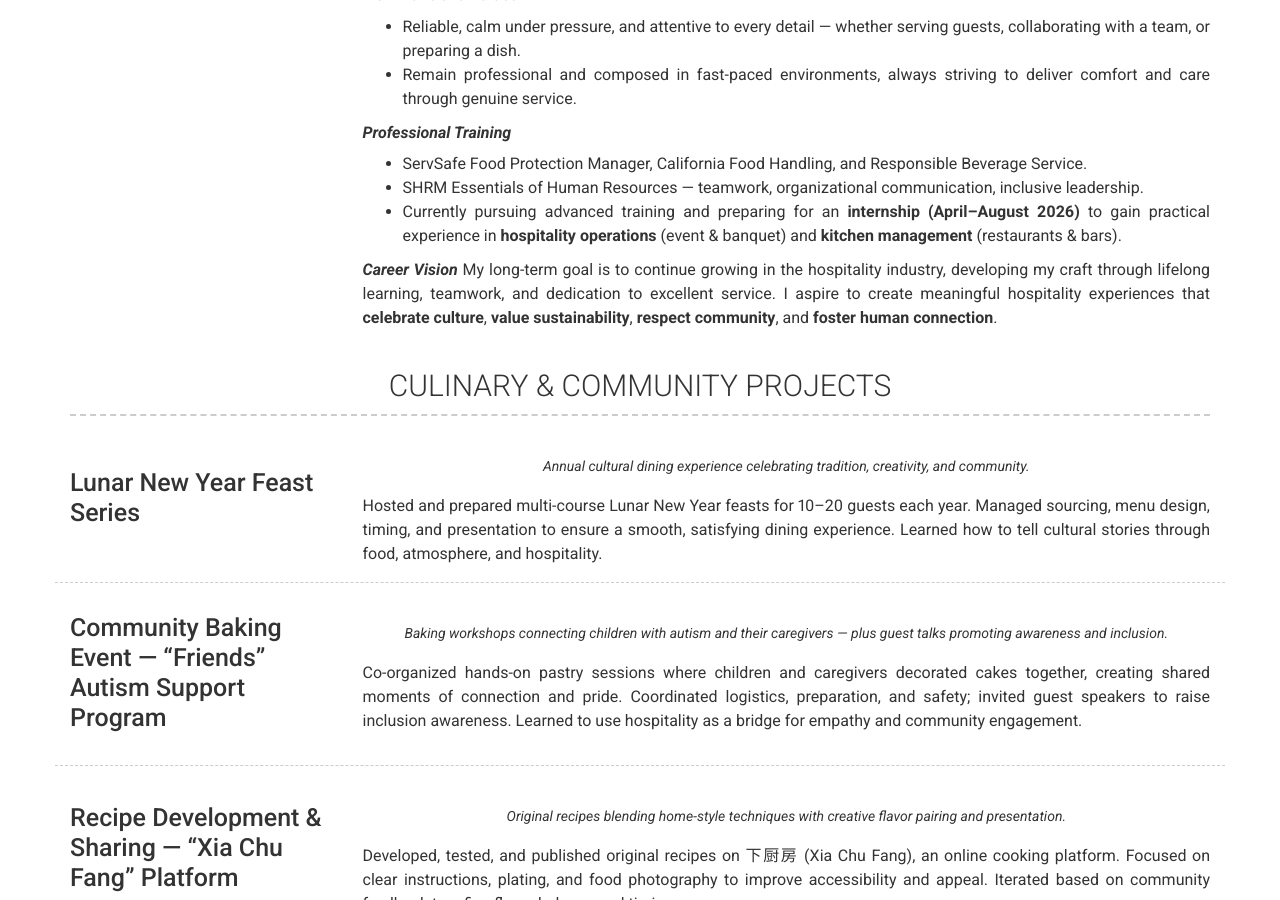
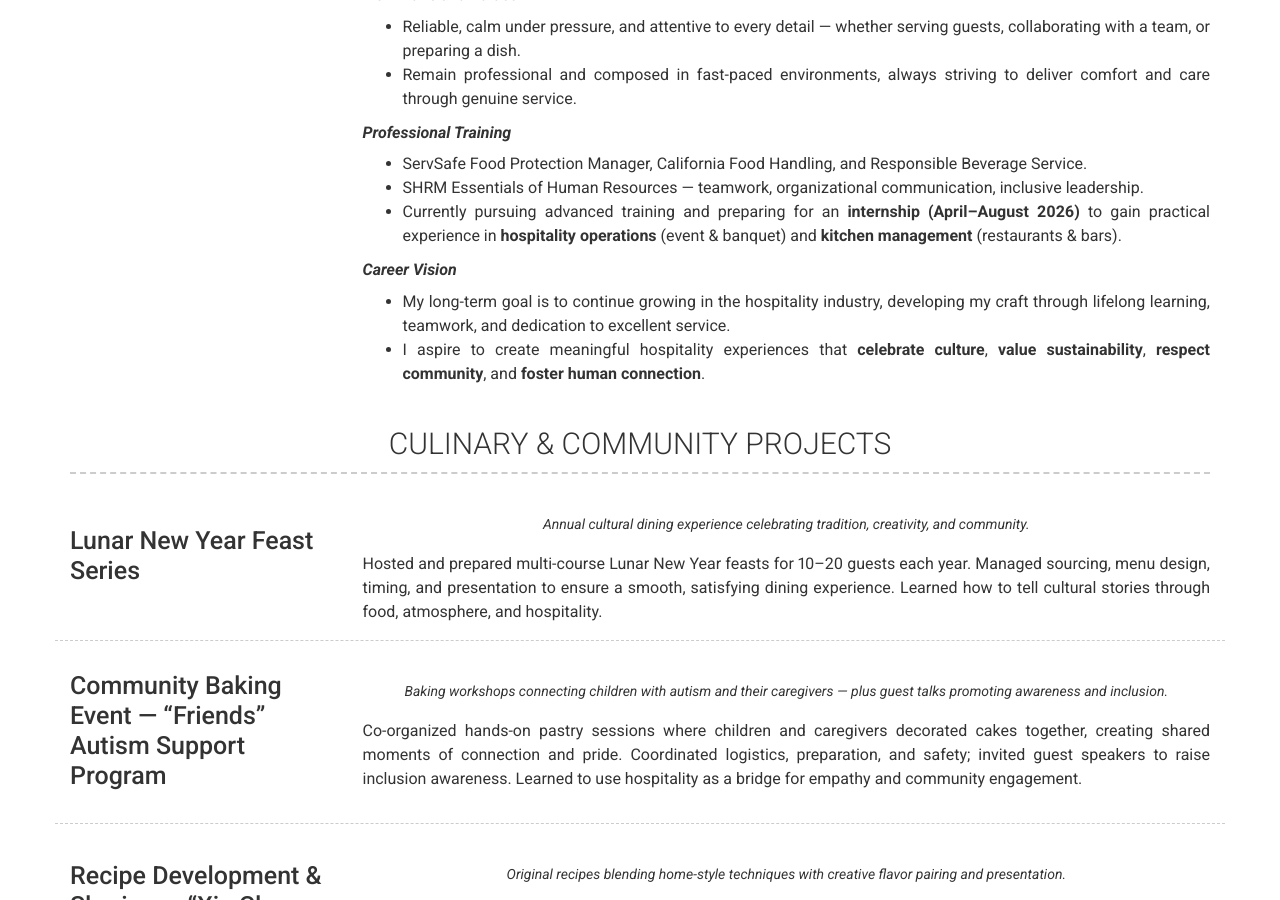
Before and after one commit to yueyiliao/yueyiliao.github.io, a Jekyll site: the page built from index.md, in a window 1280 px wide and 900 px high, scrolled down 621 px. Built offline with Jekyll 4.4.1, drawn with Linux system fonts in a browser that asks for light colours; nearby versions of some CDN libraries.

```diff
--- a/_config.yml
+++ b/_config.yml
@@ -69,8 +69,8 @@ about_content: |-
   - Currently pursuing advanced training and preparing for an **internship (April–August 2026)** to gain practical experience in **hospitality operations** (event & banquet) and **kitchen management** (restaurants & bars).
 
   **_Career Vision_**
-  My long-term goal is to continue growing in the hospitality industry, developing my craft through lifelong learning, teamwork, and dedication to excellent service.
-  I aspire to create meaningful hospitality experiences that **celebrate culture**, **value sustainability**, **respect community**, and **foster human connection**.
+  - My long-term goal is to continue growing in the hospitality industry, developing my craft through lifelong learning, teamwork, and dedication to excellent service.
+  - I aspire to create meaningful hospitality experiences that **celebrate culture**, **value sustainability**, **respect community**, and **foster human connection**.
 
 content:
   - title: "CULINARY & COMMUNITY PROJECTS"
```
